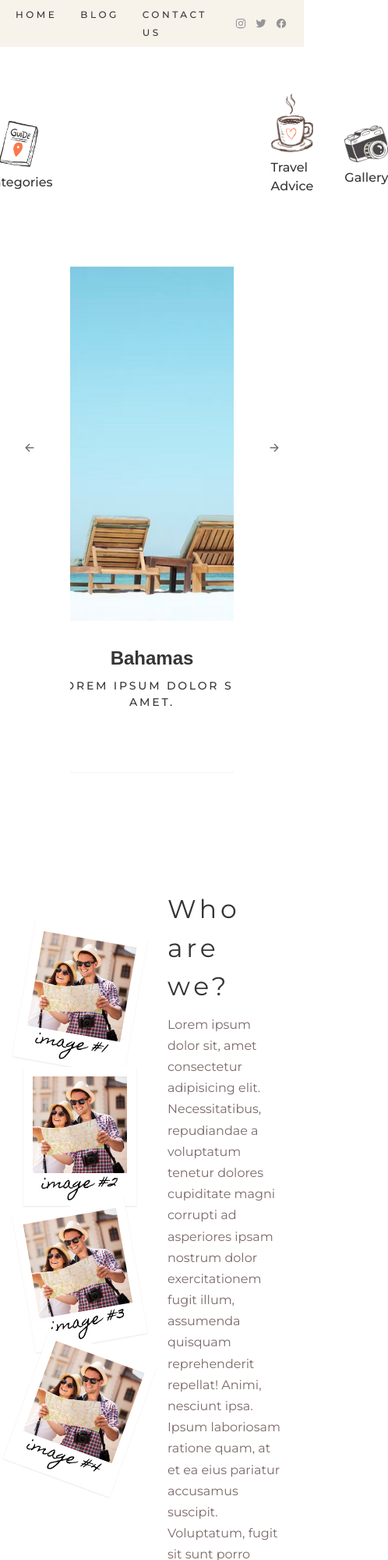
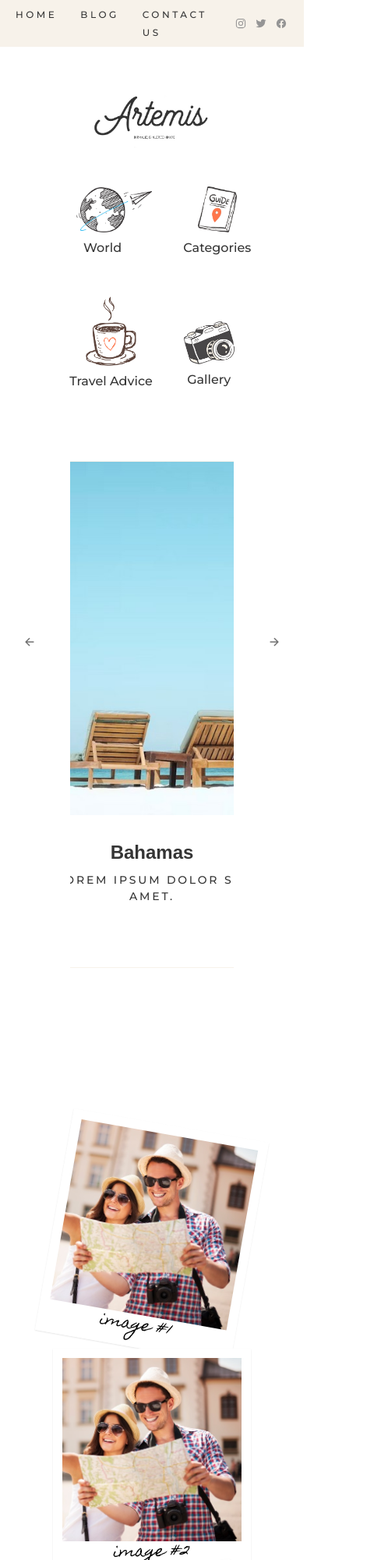
Before and after one commit to papeiron/travel-blog, a website: page index.html in a window 390 px wide. Shown: the top 2000 px of the page at 78% size, 498 px wide, since content can reach past the window. Drawn offline with nearby package versions, Linux system fonts and the light colour scheme; a web font is replaced by a local one.

Commit message:
travel-blog

```diff
--- a/css/style.css
+++ b/css/style.css
@@ -628,6 +628,18 @@ adress {
   gap: 4rem;
 }
 
+@media screen and (max-width: 950px) {
+  #header .header-top .container .nav .nav-links {
+    flex-wrap: wrap;
+  }
+  .nav-links .header-logo {
+    display: flex;
+    justify-content: center;
+    width: 100%;
+    order: -1;
+  }
+}
+
 #header .header-top .container .nav .nav-links .nav-item {
   cursor: pointer;
   display: flex;
@@ -804,6 +816,16 @@ adress {
   padding: 3rem;
 }
 
+@media screen and (max-width: 950px) {
+  #main .greeting-section .container {
+    flex-direction: column;
+    text-align: center;
+  }
+  #main .greeting-section .greeting-text {
+    margin-top: 5rem;
+  }
+}
+
 #main .greeting-section .greeting-text {
   flex: 1;
   align-self: center;
@@ -951,6 +973,15 @@ adress {
   gap: 5rem;
 }
 
+@media screen and (max-width: 950px) {
+  .world-map-section .container {
+    flex-direction: column;
+  }
+  .world-map-section .world-map-section__title {
+    order: -1;
+  }
+}
+
 .world-map-section .world-map-section__title {
   flex: 1;
   margin-top: 5rem;
--- a/index.html
+++ b/index.html
@@ -135,11 +135,11 @@
                   >Categories</a
                 >
               </li>
-              <div class="header-logo">
+              <li class="header-logo">
                 <a href="./index.html"
                   ><img class="logo" src="./img/logo.jpg" alt=""
                 /></a>
-              </div>
+              </li>
               <li class="nav-item suggestionss">
                 <img
                   class="suggestions-img"
```
